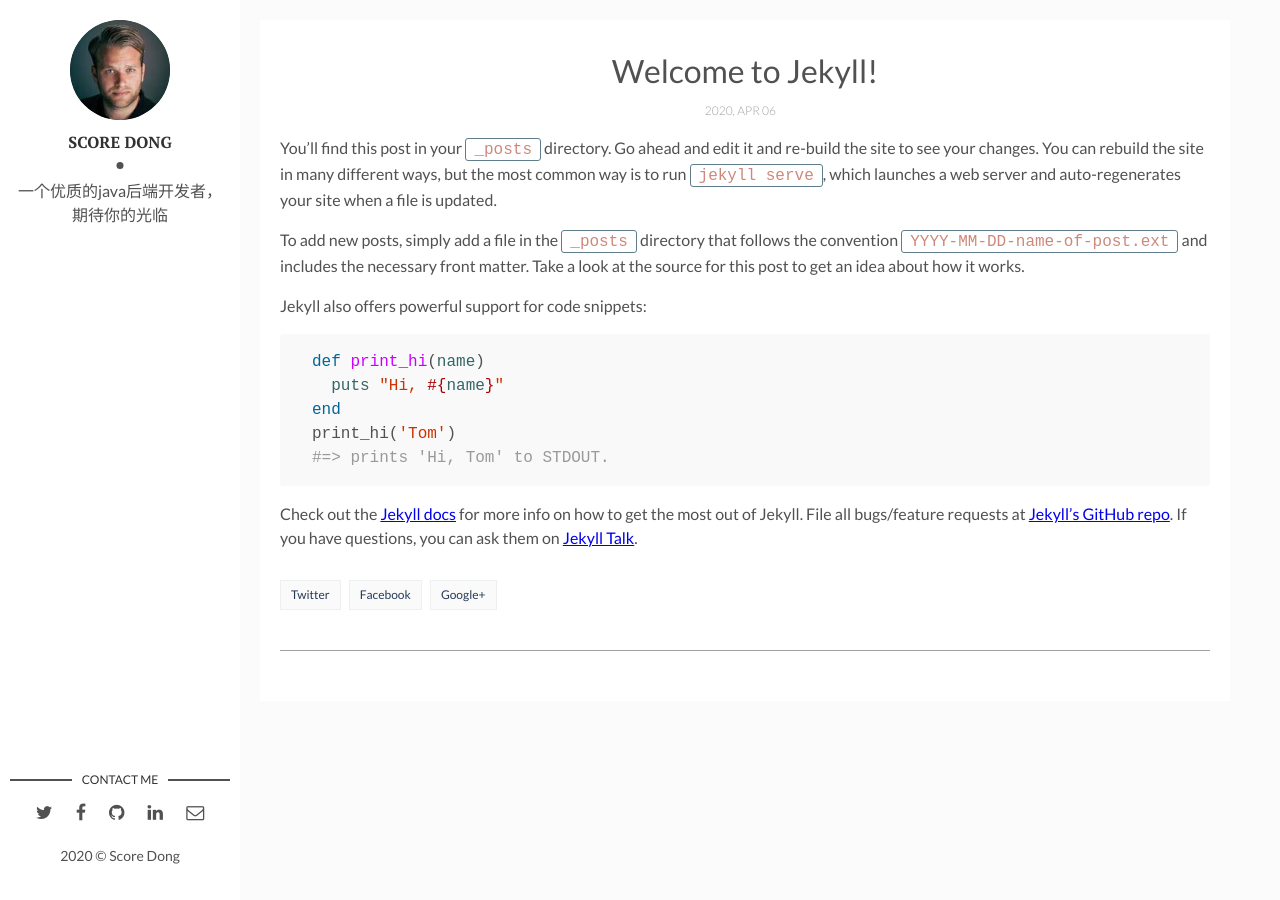
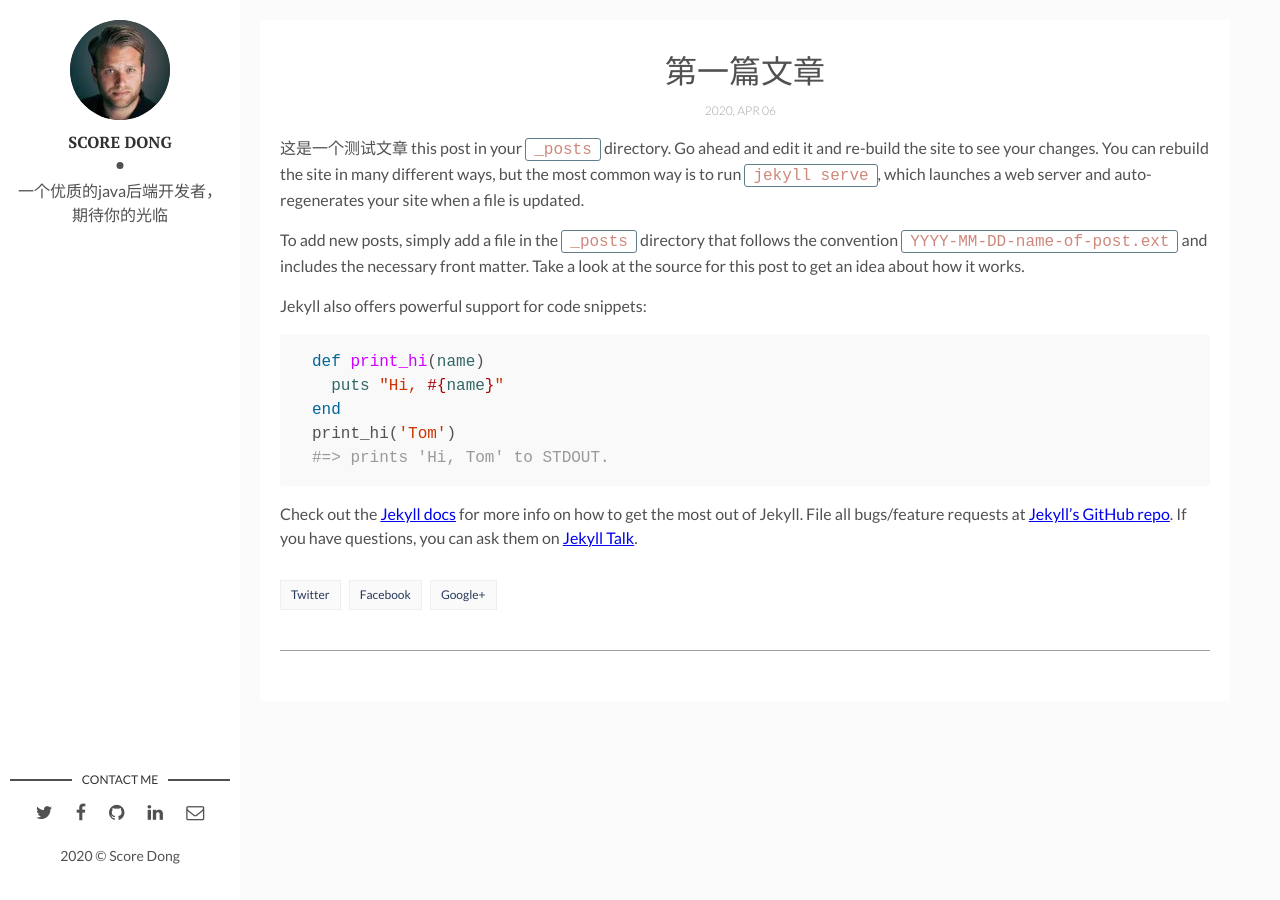
Before and after one commit to ScoreDong/Dslog, a Jekyll site: the page built from _posts/2020-04-06-welcome-to-jekyll.markdown, in a window 1280 px wide. Built offline with Jekyll 4.4.1, drawn with Linux system fonts in a browser that asks for light colours; comment, search, counter and statistics services are not loaded.

Commit message:
修改文件: _posts/2020-04-06-welcome-to-jekyll.markdown

```diff
--- a/_posts/2020-04-06-welcome-to-jekyll.markdown
+++ b/_posts/2020-04-06-welcome-to-jekyll.markdown
@@ -1,11 +1,11 @@
 ---
 layout: post
-title: "Welcome to Jekyll!"
+title: "第一篇文章"
 date: 2020-04-06 13:32:20 +0300
 description: You’ll find this post in your `_posts` directory. Go ahead and edit it and re-build the site to see your changes. # Add post description (optional)
 img:  # Add image post (optional)
 ---
-You’ll find this post in your `_posts` directory. Go ahead and edit it and re-build the site to see your changes. You can rebuild the site in many different ways, but the most common way is to run `jekyll serve`, which launches a web server and auto-regenerates your site when a file is updated.
+这是一个测试文章 this post in your `_posts` directory. Go ahead and edit it and re-build the site to see your changes. You can rebuild the site in many different ways, but the most common way is to run `jekyll serve`, which launches a web server and auto-regenerates your site when a file is updated.
 
 To add new posts, simply add a file in the `_posts` directory that follows the convention `YYYY-MM-DD-name-of-post.ext` and includes the necessary front matter. Take a look at the source for this post to get an idea about how it works.
 
```
